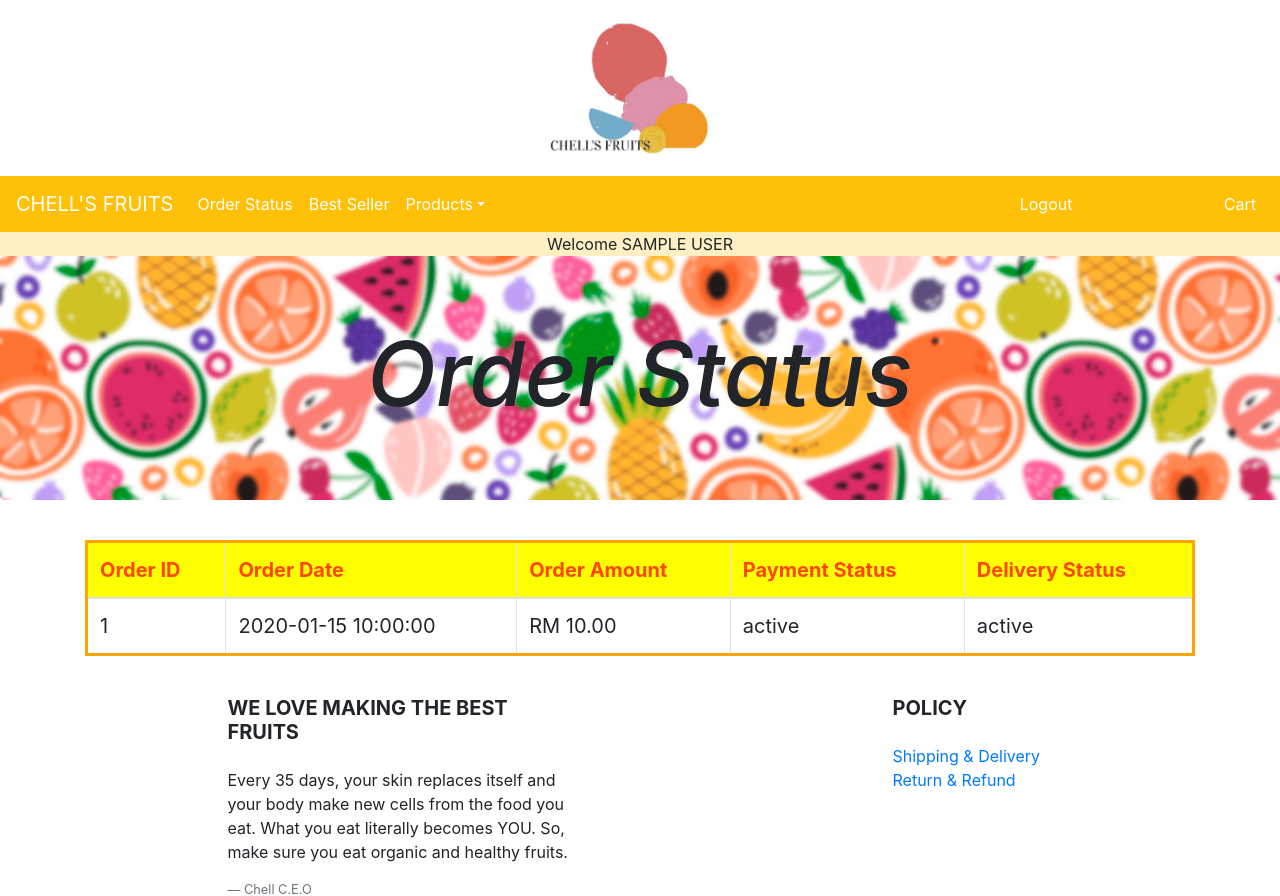
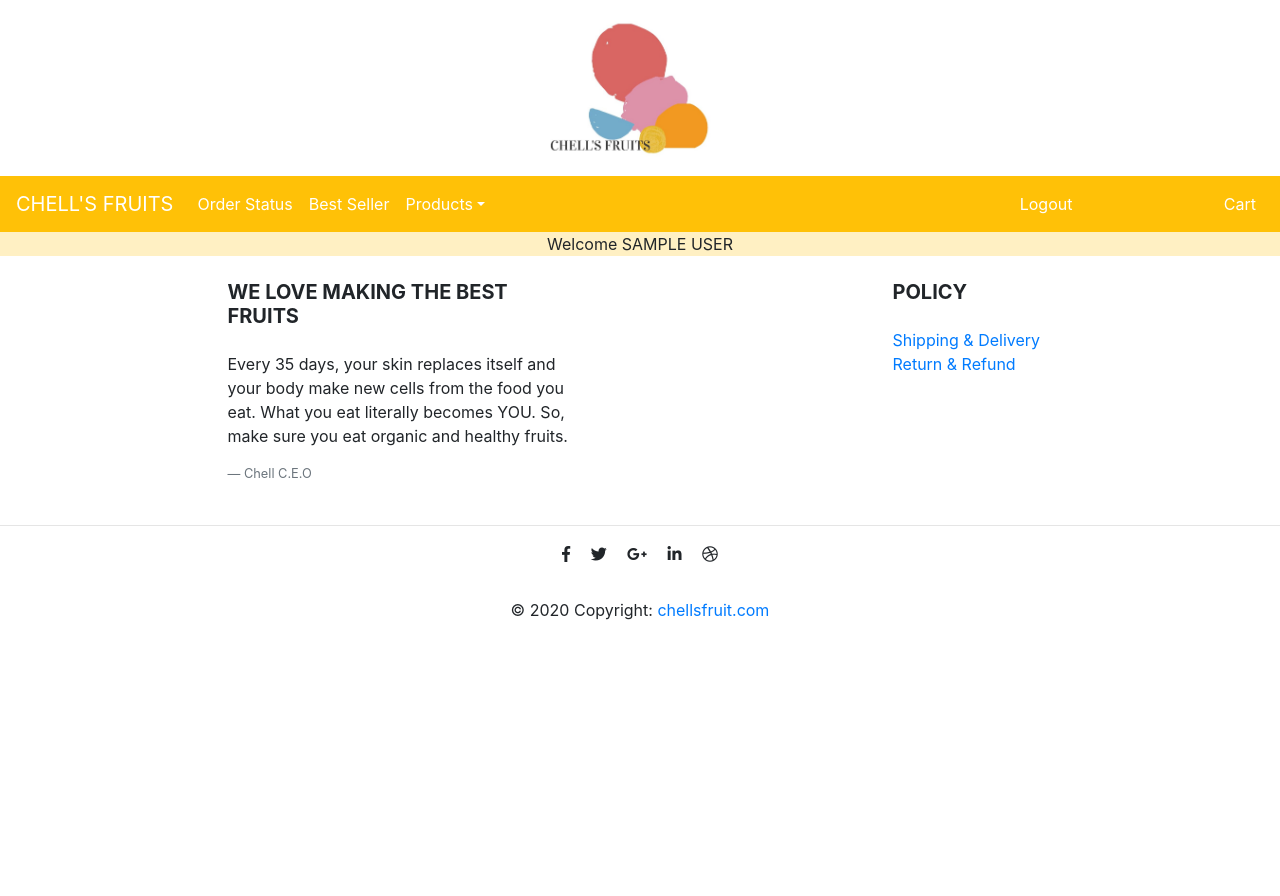
Before and after one commit to dextersiow/webAssignment, a PHP site: page /order_status.php in a window 1280 px wide. Shown: the top 896 px of the page. After the commit the page ends 620 px from the top, so only its background shows below. Run offline with PHP 8.4, Linux system fonts and the light colour scheme; the visitor is signed in with stand-in values (Sample User, id 1); tables that the repository leaves empty or names only in its code hold one stand-in row (values such as "Sample post"); some libraries are stand-ins or nearby versions.

Commit message:
Revert "order status done"
This reverts commit ac1a9f20875b626e9210896e3654c16e42331d84.

```diff
--- a/order_status.php
+++ b/order_status.php
@@ -25,28 +25,6 @@ and open the template in the editor.
         <link href="assets/css/homepage.css" rel="stylesheet">
         <script src="assets/javascript/bootstrap.bundle.js"></script>
         <title>CHELL'S FRUIT</title>
-
-        <style>
-            .jumbotron{
-                background-image: url("pics/product_banner2.jpg");
-                background-repeat: no-repeat;
-                background-size: cover;
-                margin-bottom: 40px;
-            }
-            .table{
-                font-size: 20px;
-                border: solid orange;
-            }
-            thead{
-                background: yellow;
-            }
-            th{
-                color: orangered;
-            }
-            h1{
-                font-size: 90px;
-            }
-        </style>
     </head>
     <body>
         <?php
@@ -54,39 +32,9 @@ and open the template in the editor.
         $conn=new mysqli('localhost','root','','webassignment');
         $sql="select * from fruit_order where member_id={$_SESSION['member_id']}";
         $result=$conn->query($sql);
+
         ?>
-        <div class="jumbotron text-center">
-            <div class="container">
-                <h1 class="font-italic">Order Status</h1>
-            </div>
-        </div>
-        <div class="container">
 
-            <table class="table table-bordered table-hover">
-                <thead>
-                    <tr>
-                        <th>Order ID</th>
-                        <th>Order Date</th>
-                        <th>Order Amount</th>
-                        <th>Payment Status</th>
-                        <th>Delivery Status</th>
-                    </tr>
-                </thead>
-                <tbody>
-                    <?php
-                    while($row=$result->fetch_assoc()){
-                        echo "<tr>"
-                        ."<td>{$row['order_id']}</td>"
-                        ."<td>{$row['order_date']}</td>"
-                        ."<td>","RM ",number_format((float)$row['amount'],2,'.',''),"</td>"
-                        ."<td>{$row['payment_status']}</td>"
-                        ."<td>{$row['delivery_status']}</td>"
-                        ."</tr>";
-                    }
-                    ?>
-                </tbody>
-            </table>
-        </div>
 
         <?php
         include 'footer.php';
```
